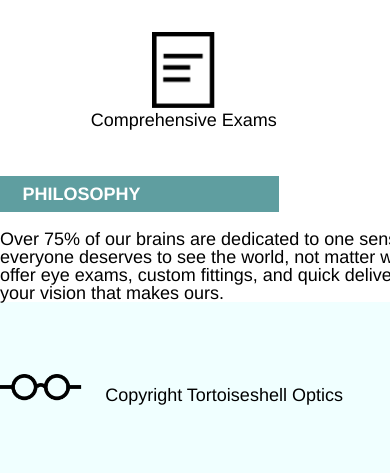
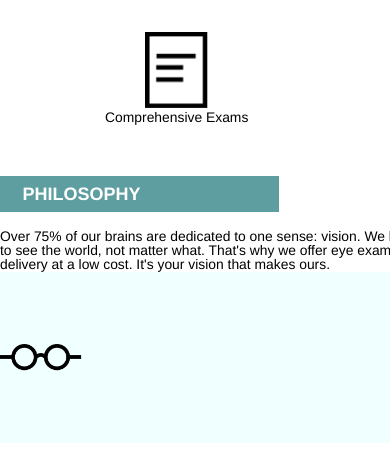
Before and after one commit to MissNaturalLife/tortoiseshelloptics, a plain HTML site: page index.html in a window 390 px wide. Shown: the part 436-909 px from the top of the page. After the commit the page ends 879 px from the top, so only its background shows below. Drawn offline with Linux system fonts and the light colour scheme.

Commit message:
Keep working on responsive design. Ironically not responding.

```diff
--- a/resources/style.css
+++ b/resources/style.css
@@ -26,6 +26,18 @@
 
 	.banner{
 		height: 17rem;
+	}
+
+	.small-img-text p{
+		font-size: 0.77rem;
+	}
+
+	.bottom p{
+		font-size: 0.77rem;
+	}
+
+	.footer-text span{
+		display: none;
 	}
 }
 
```
